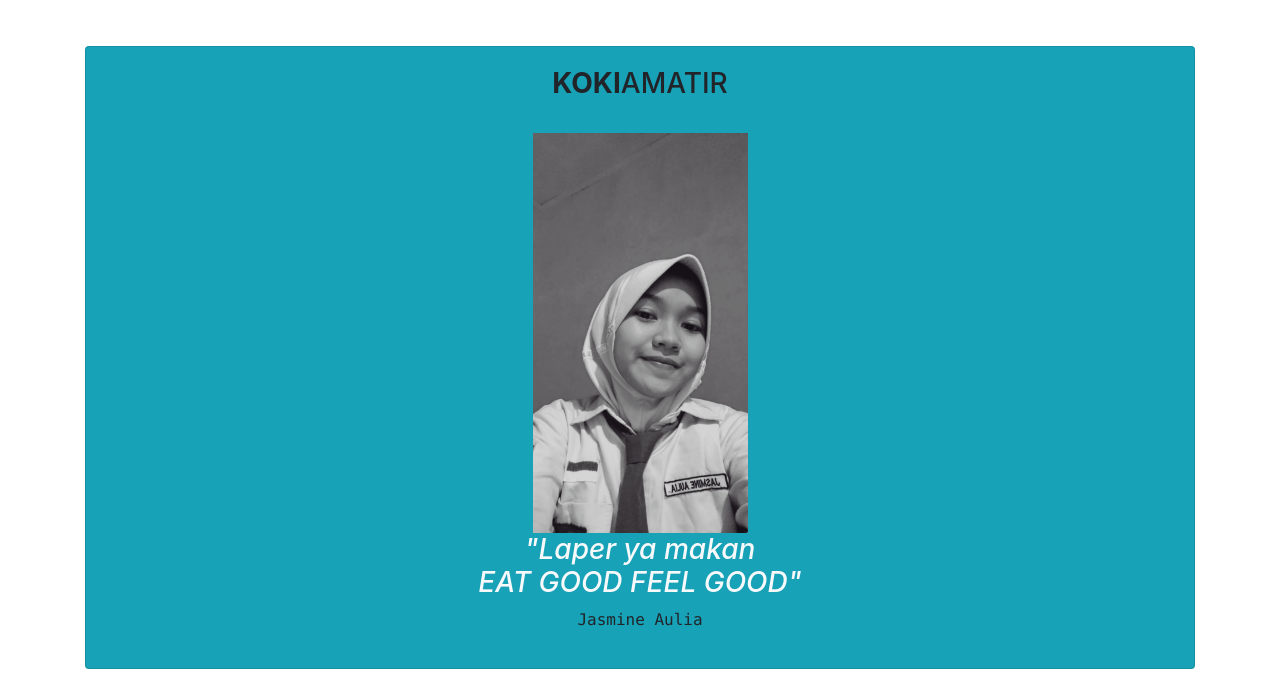
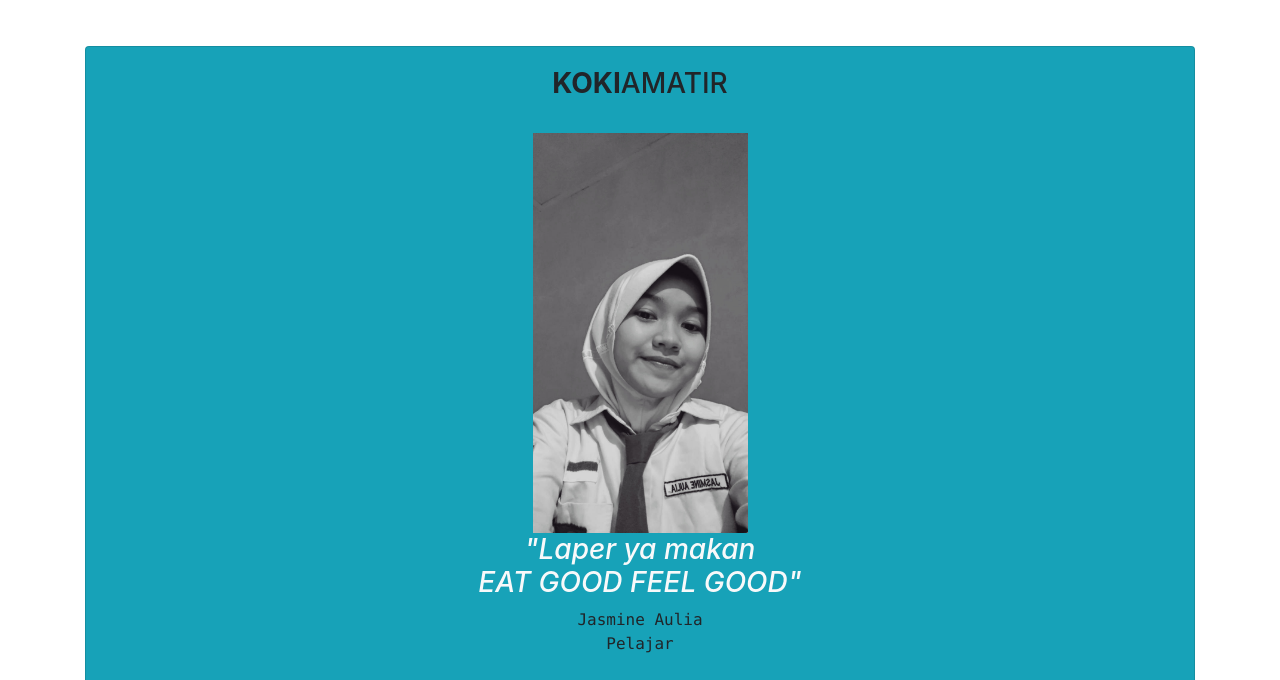
Before and after one commit to Jasmine301004/jasmine301004.github.io, a plain HTML site: page Profil.html in a window 1280 px wide. Shown: the part 272-952 px from the top of the page. Drawn offline with nearby package versions, Linux system fonts and the light colour scheme.

Commit message:
Update Profil.html

```diff
--- a/Profil.html
+++ b/Profil.html
@@ -65,7 +65,7 @@
                         <h3><b>KOKI</b>AMATIR</h3><br>
                         <img src="img/aku.jpg" width="215px" height="400px"><br>
                         <h3 class="text-light font-italic">"Laper ya makan<br>EAT GOOD FEEL GOOD"</h3>
-                        <p class="text-monospace">Jasmine Aulia</p>
+                        <p class="text-monospace">Jasmine Aulia <br> Pelajar</p>
                     </div>
                 </div>
             </div>
```
